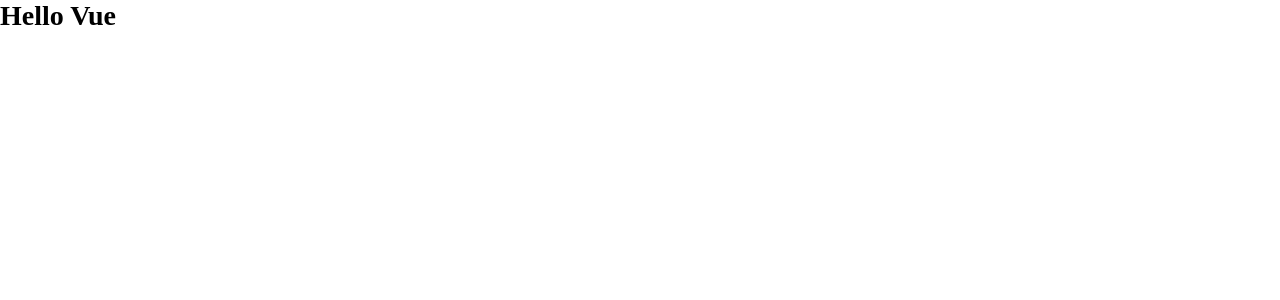
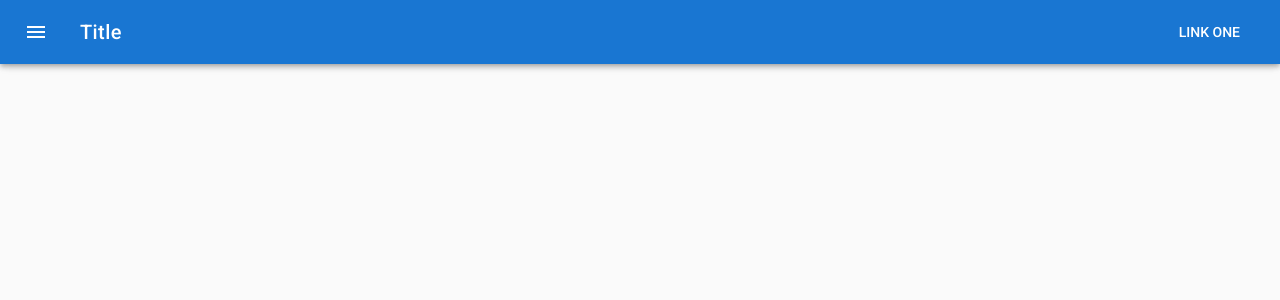
Before and after one commit to OstKost/vuejs-test, a Vue app: page / in a window 1280 px wide. Shown: the top 300 px of the page. Built offline with nearby package versions, Linux system fonts and the light colour scheme.

Commit message:
Создание тулбара

```diff
--- a/src/App.vue
+++ b/src/App.vue
@@ -1,7 +1,22 @@
 <template>
-  <h1>Hello Vue</h1>
+  <v-app>
+    <v-navigation-drawer app temporary></v-navigation-drawer>
+
+    <v-toolbar app dark color="primary">
+      <v-toolbar-side-icon></v-toolbar-side-icon>
+      <v-toolbar-title>Title</v-toolbar-title>
+      <v-spacer></v-spacer>
+      <v-toolbar-items class="hidden-sm-and-down">
+        <v-btn flat>Link One</v-btn>
+      </v-toolbar-items>
+    </v-toolbar>
+
+    <v-content>
+      <router-view></router-view>
+    </v-content>
+  </v-app>
 </template>
 
 <script>
-
+export default {}
 </script>
--- a/src/router/index.js
+++ b/src/router/index.js
@@ -4,7 +4,5 @@
 Vue.use(Router)
 
 export default new Router({
-  routes: [
-
-  ]
+  routes: []
 })
```
